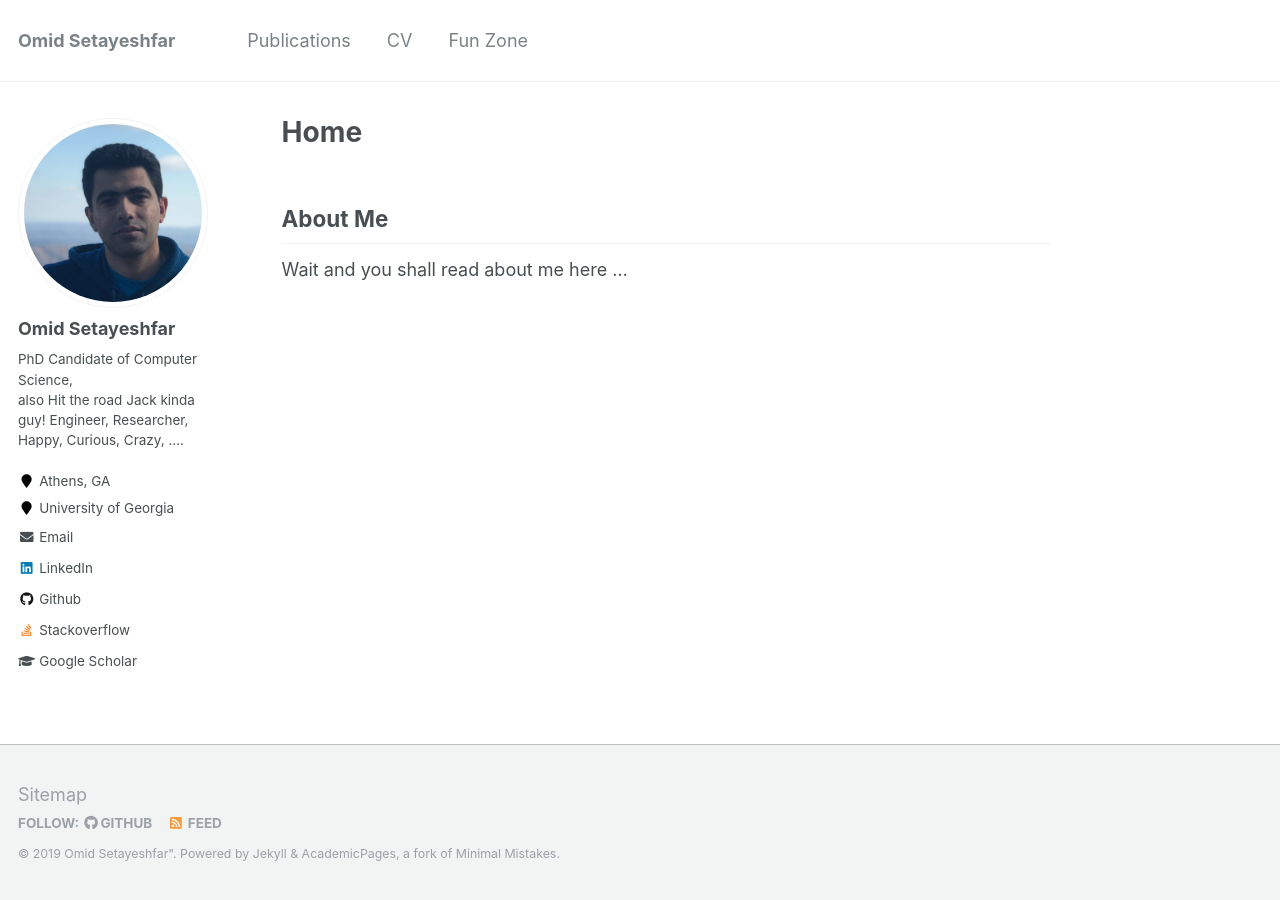
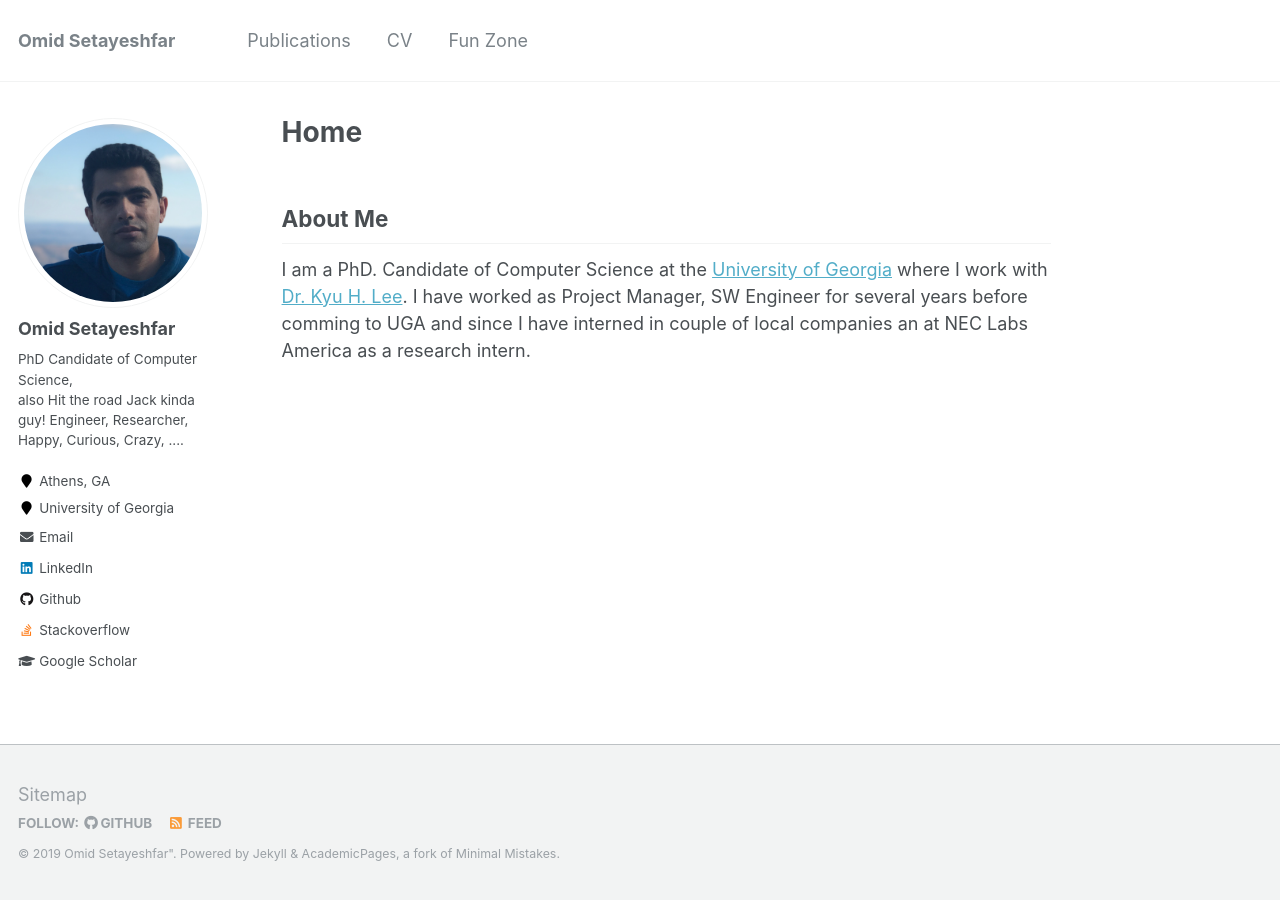
Before and after one commit to omid-s/omid-s.github.io, a Jekyll site: the page built from _pages/about.md, in a window 1280 px wide. Built offline with Jekyll 4.4.1, drawn with Linux system fonts in a browser that asks for light colours.

Commit message:
adds about to the main page

```diff
--- a/_pages/about.md
+++ b/_pages/about.md
@@ -10,4 +10,4 @@ redirect_from:
 
 ## About Me
 
-Wait and you shall read about me here ...
+I am a PhD. Candidate of Computer Science at the [University of Georgia](cs.uga.edu) where I work with [Dr. Kyu H. Lee](http://cobweb.cs.uga.edu/~kyuhlee/). I have worked as Project Manager, SW Engineer for several years before comming to UGA and since I have interned in couple of local companies an at NEC Labs America as a research intern.
```
